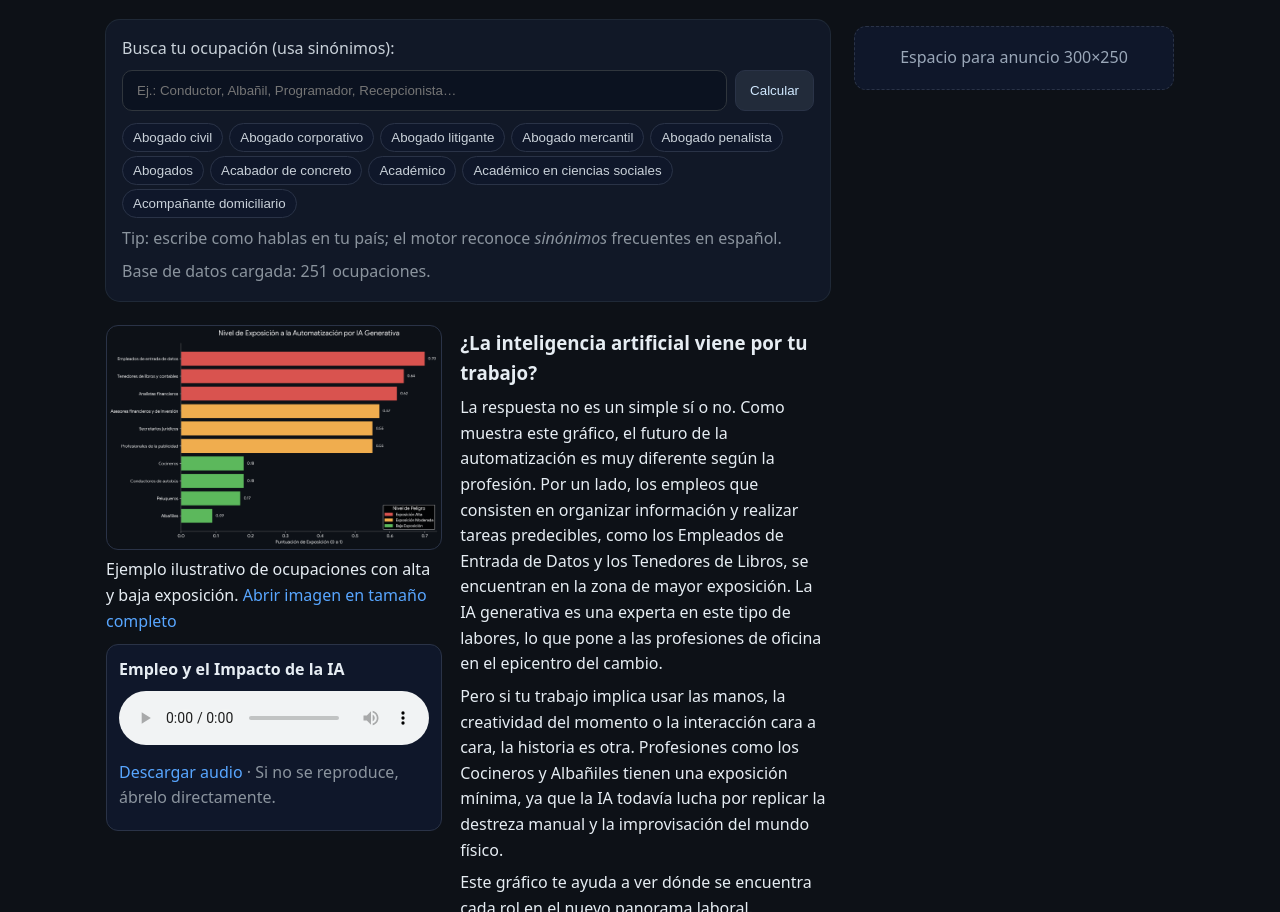
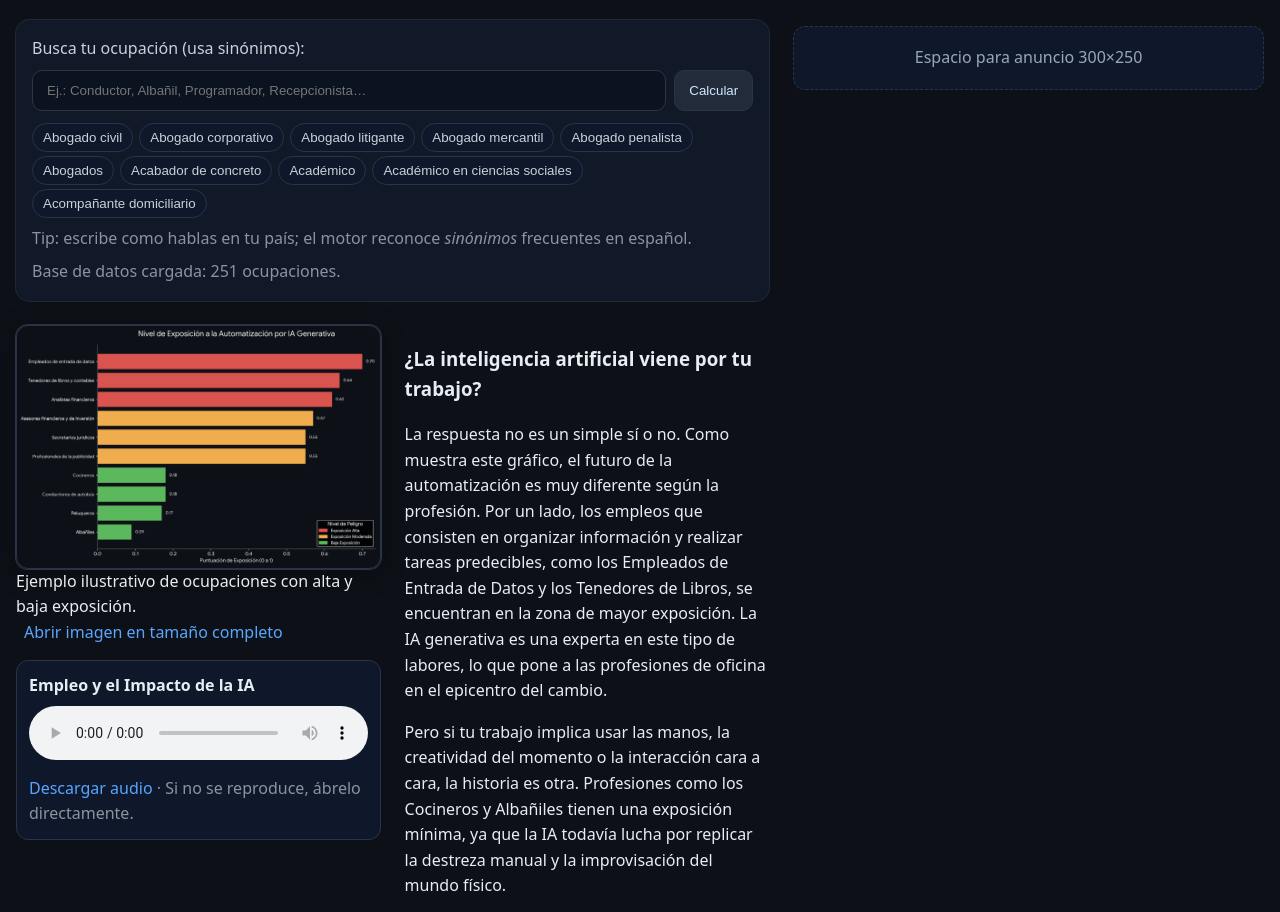
Before and after one commit to chavez1138GH/aimequitaeltrabajo, a plain HTML site: page index.html in a window 1280 px wide. Shown: the part 79-991 px from the top of the page. Drawn offline with Linux system fonts and the light colour scheme; files whose address does not match are found by name.

Commit message:
Update style.css

```diff
--- a/style.css
+++ b/style.css
@@ -1,24 +1,18 @@
 :root{
-  --bg:#0d1117;
-  --card:#111827;
-  --muted:#8b949e;
-  --text:#e6edf3;
-  --accent:#58a6ff;
-  --btn:#222b3a;
-  --btn-text:#d1e9ff;
+  --bg:#0d1117; --card:#111827; --muted:#8b949e; --text:#e6edf3;
+  --accent:#58a6ff; --btn:#222b3a; --btn-text:#d1e9ff;
 }
-
 *{box-sizing:border-box}
 html,body{margin:0;padding:0;background:var(--bg);color:var(--text);font:16px/1.6 system-ui,-apple-system,Segoe UI,Roboto,Ubuntu,Cantarell,"Noto Sans","Helvetica Neue",Arial}
 a{color:var(--accent);text-decoration:none}
-.container{max-width:1100px;margin:auto;padding:16px}
+.container{max-width:1280px; /* ⬅️ más ancho para que la imagen crezca */ margin:auto;padding:16px}
 .site-header{display:flex;justify-content:space-between;align-items:center;gap:16px}
 .site-header h1{margin:0;font-size:clamp(1.4rem,2.5vw,2rem)}
 .site-header nav a{margin-right:12px}
 .brand{opacity:.7}
 
-.grid{display:grid;grid-template-columns:1fr 320px;gap:24px}
-@media (max-width:960px){.grid{grid-template-columns:1fr}}
+.grid{display:grid;grid-template-columns:1.6fr 1fr; /* ⬅️ más espacio a la columna del gráfico */ gap:24px}
+@media (max-width:1100px){.grid{grid-template-columns:1fr}}
 
 .main{display:flex;flex-direction:column;gap:24px}
 .search-card{background:var(--card);padding:16px;border-radius:14px;box-shadow:0 0 0 1px #1f2937}
@@ -43,37 +37,23 @@ input[type="search"]{flex:1;padding:12px 14px;border-radius:10px;border:1px soli
 
 /* Velocímetro */
 .gauge-wrap{position:relative;margin:8px 0 6px}
-.gauge-banner{
-  position:absolute;left:50%;top:-8px;transform:translate(-50%,-50%);
-  padding:6px 12px;border-radius:999px;border:1px solid #2a3347;
-  background:#233046;color:#e6edf3;font-weight:600;box-shadow:0 2px 8px rgba(0,0,0,.25)
-}
+.gauge-banner{position:absolute;left:50%;top:-8px;transform:translate(-50%,-50%);padding:6px 12px;border-radius:999px;border:1px solid #2a3347;background:#233046;color:#e6edf3;font-weight:600;box-shadow:0 2px 8px rgba(0,0,0,.25)}
 .needle{transform-origin:160px 160px;transition:transform .85s cubic-bezier(.2,.8,.2,1)}
 .percent{display:flex;justify-content:center;margin-top:-2px}
 .percent #porcentaje{font-size:2rem;font-weight:800}
 .explicacion{margin-top:8px}
 
-/* Audio */
-.audio-card{margin-top:10px;background:#0f172a;border:1px solid #2a3347;border-radius:12px;padding:12px}
+/* Info (gráfico grande) */
+.info{display:grid;grid-template-columns:1fr 1fr;gap:24px;align-items:start}
+@media (max-width:1000px){.info{grid-template-columns:1fr}}
+.chart{margin:0}
+.chart.big .chart-img{width:100%;height:auto;display:block;border-radius:12px;border:1px solid #2a3347;/* aumentar legibilidad */ box-shadow:0 0 0 1px #2a3347, 0 4px 24px rgba(0,0,0,.35)}
+.zoom-link{display:inline-block;margin-left:.5rem}
+.audio-card{margin-top:14px;background:#0f172a;border:1px solid #2a3347;border-radius:12px;padding:12px}
 .audio-card h4{margin:0 0 8px 0;font-size:1rem}
 .audio-card audio{width:100%}
 
-/* Info */
-.info{display:grid;grid-template-columns:1fr 1.1fr;gap:18px;align-items:start}
-@media (max-width:900px){.info{grid-template-columns:1fr}}
-.chart{margin:0}
-.chart img{width:100%;height:auto;border-radius:12px;border:1px solid #2a3347}
-.info-text h3{margin:.2rem 0 .4rem}
-.info p{margin:.45rem 0}
-
 /* Ads placeholders */
-.sidebar .ad-placeholder,
-.footer .ad-placeholder{
-  background:#0f172a;border:1px dashed #2a3347;border-radius:12px;color:#9aa7b8;
-  padding:18px;text-align:center;margin-top:6px
-}
+.sidebar .ad-placeholder,.footer .ad-placeholder{background:#0f172a;border:1px dashed #2a3347;border-radius:12px;color:#9aa7b8;padding:18px;text-align:center;margin-top:6px}
 
 .footer{display:flex;justify-content:space-between;align-items:center;gap:12px;margin-top:12px;border-top:1px solid #1f2937;padding-top:16px}
-
-.faq .faq-list{list-style:decimal;margin-left:1rem}
-.privacy p, .faq p{color:#d1d5db}
```
